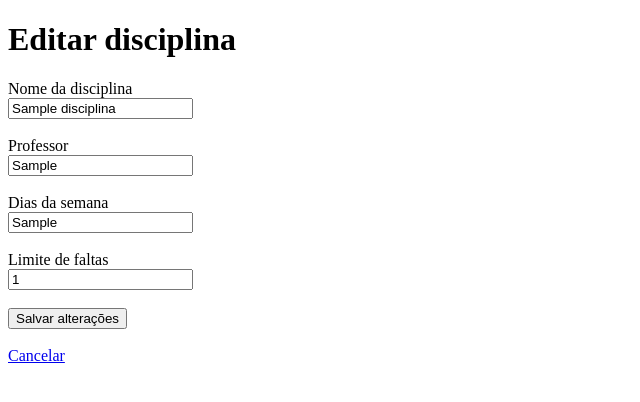
After one commit to yuri945/Minhas_Faltas, a Flask app: page /disciplinas/1/editar in a window 1280 px wide. The commit adds this page. Shown: the top 402 px of the page, without its empty margins (0-640 px from the left). Run offline with Flask 3, Linux system fonts and the light colour scheme; the visitor is signed in with stand-in values (Sample User, id 1); tables that the repository leaves empty hold one stand-in row (values such as "Sample post"); parts of the project's set-up code (start-up, migrations or seed data) failed here and were passed over.

Commit message:
adiciona histórico, edição e status das faltas

```diff
--- a/app.py
+++ b/app.py
@@ -25,7 +25,7 @@ app.register_blueprint(faltas)
 
 @app.route("/")
 def home():
-    return "<h1>Controle de Faltas</h1>"
+    return redirect("/login")
 
 
 @app.route("/dashboard")
@@ -34,9 +34,12 @@ def dashboard():
     if "usuario_id" not in session:
         return redirect("/login")
 
-    disciplinas_usuario = Disciplina.query.filter_by(
-        usuario_id=session["usuario_id"]
-    ).all()
+    disciplinas_usuario = (
+        Disciplina.query
+        .filter_by(usuario_id=session["usuario_id"])
+        .order_by(Disciplina.nome.asc())
+        .all()
+    )
 
     disciplinas_com_faltas = []
 
@@ -44,15 +47,36 @@ def dashboard():
 
         total_faltas = (
             db.session.query(
-                func.coalesce(func.sum(Falta.quantidade), 0)
+                func.coalesce(
+                    func.sum(Falta.quantidade),
+                    0
+                )
             )
             .filter(Falta.disciplina_id == disciplina.id)
             .scalar()
         )
 
+        total_faltas = int(total_faltas)
+
+        if disciplina.limite_faltas > 0:
+            percentual = round(
+                (total_faltas / disciplina.limite_faltas) * 100
+            )
+        else:
+            percentual = 0
+
+        if percentual >= 100:
+            status = "Limite atingido"
+        elif percentual >= 80:
+            status = "Atenção"
+        else:
+            status = "Situação tranquila"
+
         disciplinas_com_faltas.append({
             "disciplina": disciplina,
-            "total_faltas": total_faltas
+            "total_faltas": total_faltas,
+            "percentual": percentual,
+            "status": status
         })
 
     return render_template(
--- a/routes/disciplinas.py
+++ b/routes/disciplinas.py
@@ -1,4 +1,10 @@
-from flask import Blueprint, render_template, request, redirect, session
+from flask import (
+    Blueprint,
+    render_template,
+    request,
+    redirect,
+    session
+)
 
 from database import db
 from models.disciplina import Disciplina
@@ -7,7 +13,10 @@ from models.disciplina import Disciplina
 disciplinas = Blueprint("disciplinas", __name__)
 
 
-@disciplinas.route("/disciplinas/nova", methods=["GET", "POST"])
+@disciplinas.route(
+    "/disciplinas/nova",
+    methods=["GET", "POST"]
+)
 def nova_disciplina():
 
     if "usuario_id" not in session:
@@ -19,7 +28,7 @@ def nova_disciplina():
         dias_semana = request.form["dias_semana"].strip()
         limite_faltas = request.form["limite_faltas"]
 
-        nova_disciplina = Disciplina(
+        nova = Disciplina(
             nome=nome,
             professor=professor,
             dias_semana=dias_semana,
@@ -27,9 +36,61 @@ def nova_disciplina():
             usuario_id=session["usuario_id"]
         )
 
-        db.session.add(nova_disciplina)
+        db.session.add(nova)
         db.session.commit()
 
         return redirect("/dashboard")
 
     return render_template("disciplina.html")
+
+
+@disciplinas.route(
+    "/disciplinas/<int:disciplina_id>/editar",
+    methods=["GET", "POST"]
+)
+def editar_disciplina(disciplina_id):
+
+    if "usuario_id" not in session:
+        return redirect("/login")
+
+    disciplina = Disciplina.query.filter_by(
+        id=disciplina_id,
+        usuario_id=session["usuario_id"]
+    ).first_or_404()
+
+    if request.method == "POST":
+        disciplina.nome = request.form["nome"].strip()
+        disciplina.professor = request.form["professor"].strip()
+        disciplina.dias_semana = request.form["dias_semana"].strip()
+        disciplina.limite_faltas = int(
+            request.form["limite_faltas"]
+        )
+
+        db.session.commit()
+
+        return redirect("/dashboard")
+
+    return render_template(
+        "editar_disciplina.html",
+        disciplina=disciplina
+    )
+
+
+@disciplinas.route(
+    "/disciplinas/<int:disciplina_id>/excluir",
+    methods=["POST"]
+)
+def excluir_disciplina(disciplina_id):
+
+    if "usuario_id" not in session:
+        return redirect("/login")
+
+    disciplina = Disciplina.query.filter_by(
+        id=disciplina_id,
+        usuario_id=session["usuario_id"]
+    ).first_or_404()
+
+    db.session.delete(disciplina)
+    db.session.commit()
+
+    return redirect("/dashboard")
--- /dev/null
+++ b/templates/editar_disciplina.html
@@ -0,0 +1,80 @@
+<!DOCTYPE html>
+<html lang="pt-BR">
+
+<head>
+    <meta charset="UTF-8">
+    <meta
+        name="viewport"
+        content="width=device-width, initial-scale=1.0"
+    >
+
+    <title>Editar disciplina</title>
+</head>
+
+<body>
+
+    <h1>Editar disciplina</h1>
+
+    <form method="POST">
+
+        <label for="nome">Nome da disciplina</label><br>
+
+        <input
+            type="text"
+            id="nome"
+            name="nome"
+            value="{{ disciplina.nome }}"
+            required
+        >
+
+        <br><br>
+
+        <label for="professor">Professor</label><br>
+
+        <input
+            type="text"
+            id="professor"
+            name="professor"
+            value="{{ disciplina.professor or '' }}"
+        >
+
+        <br><br>
+
+        <label for="dias_semana">Dias da semana</label><br>
+
+        <input
+            type="text"
+            id="dias_semana"
+            name="dias_semana"
+            value="{{ disciplina.dias_semana }}"
+            required
+        >
+
+        <br><br>
+
+        <label for="limite_faltas">Limite de faltas</label><br>
+
+        <input
+            type="number"
+            id="limite_faltas"
+            name="limite_faltas"
+            value="{{ disciplina.limite_faltas }}"
+            min="1"
+            required
+        >
+
+        <br><br>
+
+        <button type="submit">
+            Salvar alterações
+        </button>
+
+    </form>
+
+    <br>
+
+    <a href="/dashboard">Cancelar</a>
+
+</body>
+
+</html>
```
Also changed, not shown: models/falta.py (+16 -3 lines), routes/faltas.py (+29 -1 lines), templates/dashboard.html (+82 -6 lines), templates/historico_faltas.html (added, +51 -0 lines).
